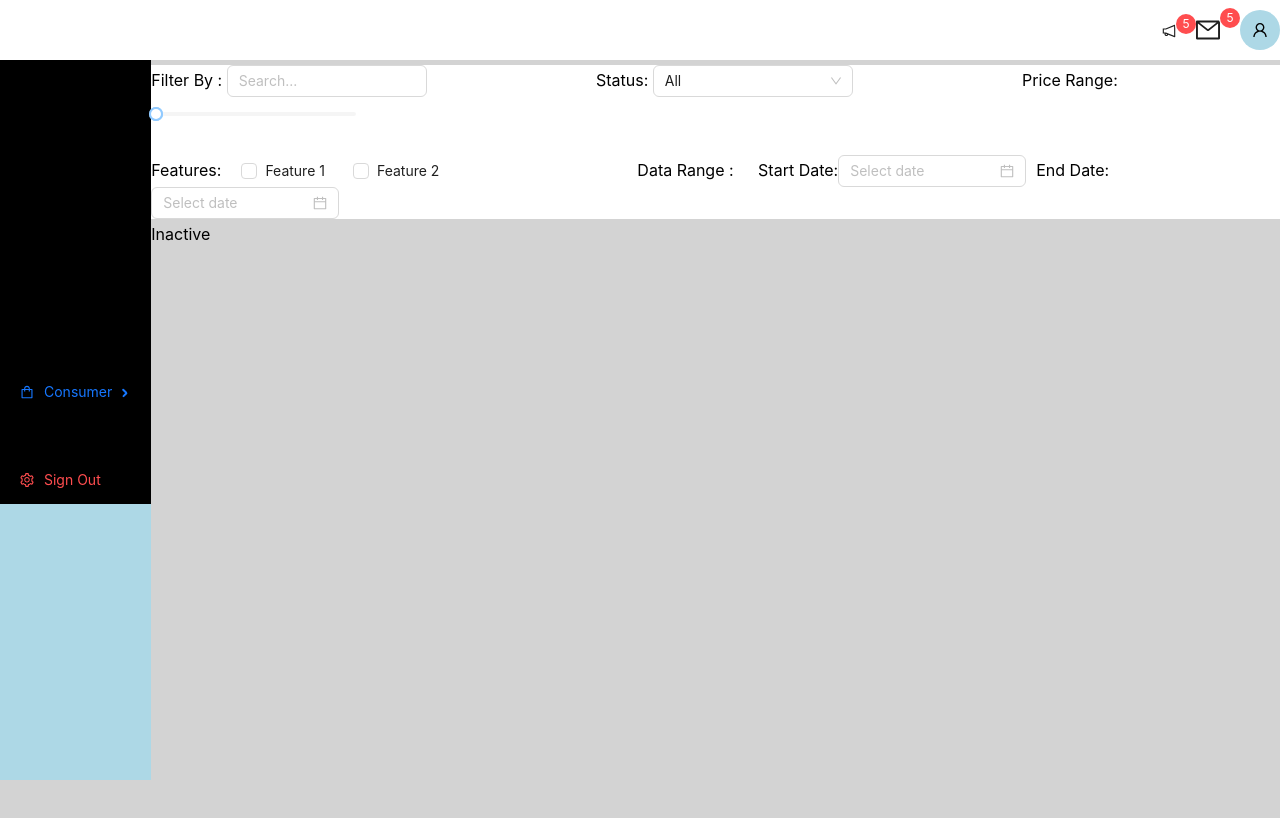
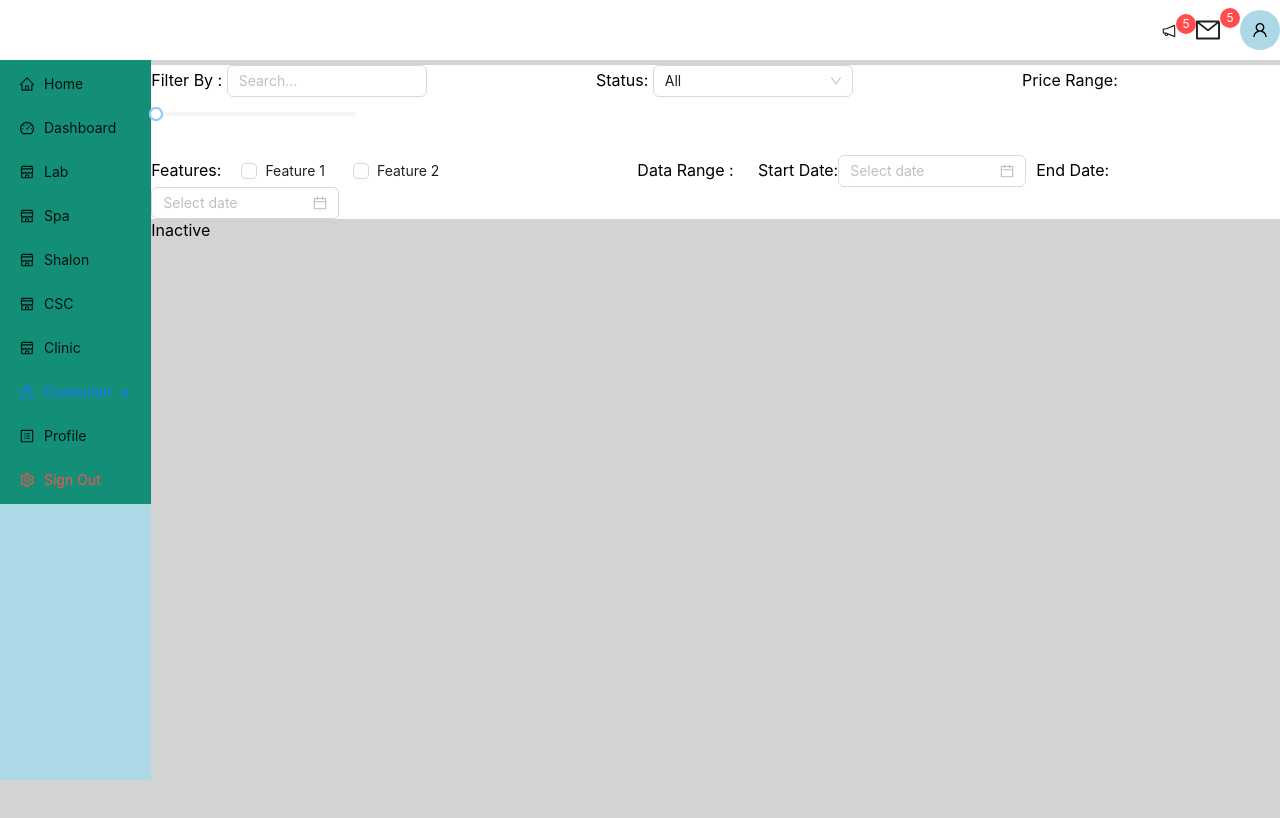
Before and after one commit to novatechnoligies/nova_admin_react, a React (Create React App) app in the folder admin/: page /inactive in a window 1280 px wide. Both pictures are taken after typing "Sample", "Sample123" into the empty fields and a click on the button "Log in". Shown: the top 818 px of the page. Built offline with nearby package versions, Linux system fonts and the light colour scheme; no server answers.

Commit message:
fix(FIRST-9)- No Text visibility after hovering on Left Navigation Bar
We have changed the background color of the left navigation bar and resolved the issue

```diff
--- a/admin/src/App.css
+++ b/admin/src/App.css
@@ -48,7 +48,7 @@
 
 .left-side {
   flex: 0 0 300px;
-  height: 106vh;
+  height: 300px;
   width: 300px;
   background-color: rgb(231, 29, 29);
 }
--- a/admin/src/App.js
+++ b/admin/src/App.js
@@ -83,7 +83,7 @@ function SlideMenu({ location, navigate, onLogout }) {
 
   return (
     <div className="App">
-      <Menu style={{background:'black',color:'white'}}
+      <Menu style={{background:'#148F77',color:'white'}}
         selectedKeys={selectedKeys}
         onClick={({ key }) => {
           if (key === '/logout') {
@@ -114,7 +114,7 @@ function SlideMenu({ location, navigate, onLogout }) {
 
 function Content() {
   return (
-    <div style={{marginTop:'5px'}}>
+    <div style={{marginTop:'1px'}}>
       <Routes>
         <Route path="/" element={<div>Dashboard</div>} />
         <Route path="/dash" element={<div>Dashboard</div>} />
```
